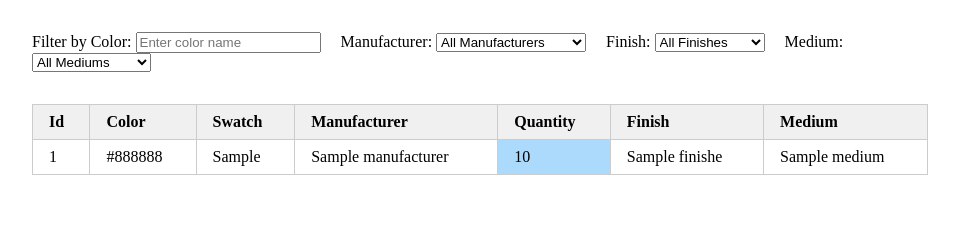
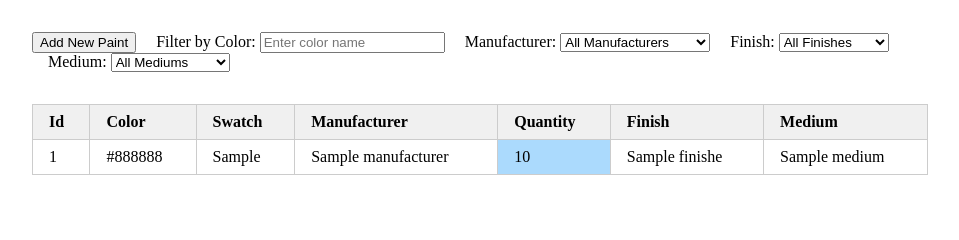
Before and after one commit to traindropper/paint-picker, a FastAPI app: page / in a window 1280 px wide. Shown: the part 505-745 px from the top of the page, without its empty margins (160-1119 px from the left). Run offline with FastAPI, Linux system fonts and the light colour scheme; tables that the repository leaves empty hold one stand-in row (values such as "Sample post").

Commit message:
create add a new paint button

```diff
--- a/src/main.py
+++ b/src/main.py
@@ -67,6 +67,30 @@ def get_paint(paint_id: int, db: Session = Depends(get_db)):
     if not paint:
         raise HTTPException(status_code=404, detail="Paint not found.")
     return Paint
+
+@app.post("/paints", response_model=PaintOut)
+def add_new_paint(update: PaintUpdate, db: Session = Depends(get_db)):
+    update_data: dict = update.model_dump(exclude_unset=True)
+    paint_data: PaintDTO = PaintDTO(
+        manufacturer=update_data["manufacturer"],
+        color=update_data["color"],
+        swatch=update_data["swatch"],
+        finish=update_data["finish"],
+        paint_medium=update_data["medium"]
+    )
+    paint_item: Paint = upsert_paint(db, paint_data=paint_data)
+    paint_item.quantity_owned = update_data["quantity"]
+    add_com_ref(db, paint_item)
+
+    return PaintOut(
+        id=paint_item.id,
+        manufacturer=update_data["manufacturer"],
+        finish=update_data["finish"],
+        medium=update_data["medium"],
+        swatch=update_data["swatch"],
+        quantity=update_data["quantity"],
+        color=update_data["color"]
+    )
 
 @app.put("/paints/{paint_id}", response_model=PaintOut)
 def update_paint(paint_id: int, update: PaintUpdate, db: Session = Depends(get_db)):
--- a/templates/index.html
+++ b/templates/index.html
@@ -28,7 +28,7 @@
     <div id="editModal" style="display:none; position:fixed;">
         <form id="editForm">
             <div>
-                <input type="hidden" name="paintId" id="paintId" />
+                <input type="hidden" name="paintId" id="paintId"/>
                 <label for="color">Paint Color:</label>
                 <input type="text" id="color" name="color" required>
 
@@ -50,10 +50,11 @@
     </div>
 
     </div>
-    <h2 style="text-align: center;">Paint Inventory</h1>
+    <h2 style="text-align: center;">Paint Inventory</h2>
     <div id="bubblePlot" style="width: 70vw; height: 50vh; margin: 2em auto;"></div>
     <div style="width: 70vw; margin: 2em auto;">
-        <label>
+        <button id="addPaintBtn">Add New Paint</button>
+        <label style="margin-left: 1em;">
             Filter by Color:
             <input type="text" id="color-filter" placeholder="Enter color name">
         </label>
@@ -77,18 +78,40 @@
             var columns = ["id", "color", "swatch", "manufacturer", "quantity", "finish", "medium"];
 
             // Show modal with current paint data
-            function openEditModal(paint){
+            function populatePaintForm(form, paint = {}) {
+                // Set values or defaults
+                form.paintId.value = paint.id || null;
+                form.color.value = paint.color || "";
+                form.swatch.value = paint.swatch || "#ffffff";
+                form.quantity.value = paint.quantity || 1;
+
+                // For dropdowns, set to paint value or first option
+                ["manufacturer", "finish", "medium"].forEach(field => {
+                    const select = form[field];
+                    if (paint[field]) {
+                        select.value = paint[field];
+                    } else if (select.options.length > 0) {
+                        select.selectedIndex = 0;
+                    }
+                });
+            }
+
+            function openEditModal(paint) {
                 const modal = document.getElementById("editModal");
                 const form = document.getElementById("editForm");
-                form.manufacturer.value = paint.manufacturer
-                form.finish.value = paint.finish;
-                form.medium.value = paint.medium;
-                form.swatch.value = paint.swatch;
-                form.color.value = paint.color;
-                form.quantity.value = paint.quantity;
+                form.setAttribute("data-mode", "edit");
+                populatePaintForm(form, paint);
+                document.getElementById("deleteBtn").style.display = "inline-block"
                 modal.style.display = "block";
+            }
 
-                form.paintId.value = paint.id;
+            function openNewModal() {
+                const modal = document.getElementById("editModal");
+                const form = document.getElementById("editForm");
+                form.setAttribute("data-mode", "new");
+                populatePaintForm(form, {}); // blank
+                document.getElementById("deleteBtn").style.display = "none"
+                modal.style.display = "block";
             }
 
             document.getElementById("closeModal").onclick = () => {
@@ -118,14 +141,17 @@
                         updateVisualization(updatedPaint);
                         document.getElementById("editModal").style.display = "none";
                     } else {
-                        alert("Failed to update paint");
+                        alert("Failed to delete paint.");
                     }
                 }
             });
 
             document.getElementById("editForm").onsubmit = async function(e) {
                 e.preventDefault();
+                const form = e.target;
+                const mode = form.getAttribute("data-mode");
                 const paintId = parseInt(document.getElementById("paintId").value, 10);
+
                 const formData = {
                     color: document.getElementById("color").value,
                     manufacturer: document.getElementById("manufacturer").value,
@@ -135,28 +161,41 @@
                     quantity: parseInt(document.getElementById("quantity").value, 10)
                 };
 
-                const response = await fetch(`/paints/${paintId}`, {
-                    method: "PUT",
+                let url, method;
+                if (mode === "edit") {
+                    url = `/paints/${paintId}`;
+                    method = "PUT";
+                } else {
+                    url = `/paints`;
+                    method = "POST";
+                }
+
+                const response = await fetch(url, {
+                    method: method,
                     headers: {"Content-Type": "application/json"},
                     body: JSON.stringify(formData)
                 });
 
                 if (response.ok) {
-                    const updatedPaint = await response.json();
-                    updateVisualization(updatedPaint);
+                    const paint = await response.json();
+                    updateVisualization(paint);
                     document.getElementById("editModal").style.display = "none";
                 } else {
-                    alert("Failed to update paint");
+                    alert("Failed to update paint database.");
                 }
             };
 
-            function updateVisualization(updatedPaint) {
-                const idx = allData.findIndex(p => p.id === updatedPaint.id);
-                if (idx !== -1){
-                    if (updatedPaint.quantity < 1) {
-                        allData.splice(idx, 1);
+            function updateVisualization(paintData) {
+                const idx = allData.findIndex(p => p.id === paintData.id);
+                if (idx !== -1){ // Update a paint
+                    if (paintData.quantity < 1) {
+                        allData.splice(idx, 1); // Remove if < 1
                     } else {
-                        allData[idx] = updatedPaint;
+                        allData[idx] = paintData; // Update existing
+                    }
+                } else { // New paint
+                    if (paintData.quantity >= 1) {
+                        allData.push(paintData);
                     }
                 }
                 const filtered = filterData();
@@ -549,6 +588,9 @@
                     updateDataAndRenderTable();
                 });
             });
+            document.getElementById("addPaintBtn").addEventListener("click", () => {
+                openNewModal();
+            });
         });
         </script>
     {% endblock %}
```
